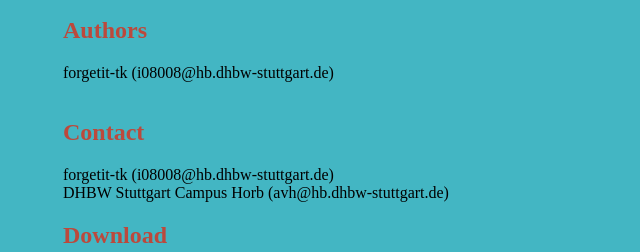
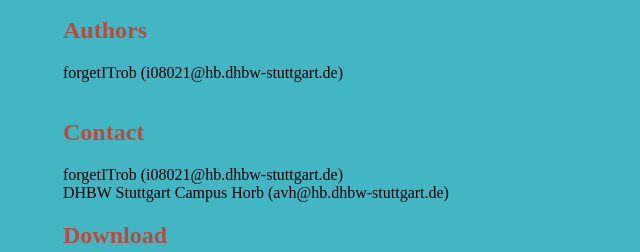
Before and after one commit to dhbw-horb/forgetIT, a plain HTML site: page index.html in a window 1280 px wide. Shown: the part 236-488 px from the top of the page, 227-867 px from the left. Drawn offline with Linux system fonts and the light colour scheme.

Commit message:
forgetITrob added as Author

```diff
--- a/index.html
+++ b/index.html
@@ -50,11 +50,11 @@
     </div>
 
     <p>Multi platform supporting organizing solution with tagging functions, aging priorities and dependencies</p><h2>Authors</h2>
-<p>forgetit-tk (i08008@hb.dhbw-stuttgart.de)
+<p>forgetITrob (i08021@hb.dhbw-stuttgart.de)
 <br/>
 <br/>      </p>
 <h2>Contact</h2>
-<p>forgetit-tk (i08008@hb.dhbw-stuttgart.de)
+<p>forgetITrob (i08021@hb.dhbw-stuttgart.de)
 <br/>DHBW Stuttgart Campus Horb (avh@hb.dhbw-stuttgart.de)
 <br/>      </p>
 
```
